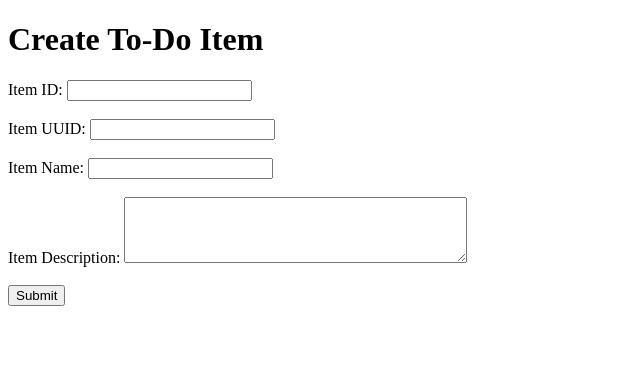
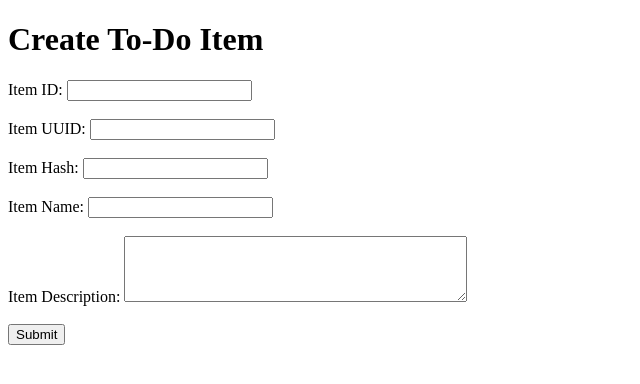
Before and after one commit to nidhishpareek/tutedude, a Flask app: page /todo in a window 1280 px wide. Shown: the top 384 px of the page, without its empty margins (0-640 px from the left). Run offline with Flask 3, Linux system fonts and the light colour scheme.

Commit message:
Add Item Hash field to To-Do form

```diff
--- a/devops/flask_mongo/templates/todo.html
+++ b/devops/flask_mongo/templates/todo.html
@@ -15,6 +15,10 @@
 
     <label for="item_uuid">Item UUID:</label>
     <input id="item_uuid" name="itemUUID" type="text" required>
+    <br><br>
+
+    <label for="item_hash">Item Hash:</label>
+    <input id="item_hash" name="itemHash" type="text" required>
     <br><br>
 
     <label for="item_name">Item Name:</label>
@@ -39,6 +43,7 @@
 
       const itemId = document.getElementById("item_id").value.trim();
       const itemUUID = document.getElementById("item_uuid").value.trim();
+      const itemHash = document.getElementById("item_hash").value.trim();
       const itemName = document.getElementById("item_name").value.trim();
       const itemDescription = document.getElementById("item_description").value.trim();
 
@@ -46,7 +51,7 @@
         const response = await fetch("/submittodoitem", {
           method: "POST",
           headers: { "Content-Type": "application/json" },
-          body: JSON.stringify({ itemId, itemUUID, itemName, itemDescription })
+          body: JSON.stringify({ itemId, itemUUID, itemHash, itemName, itemDescription })
         });
 
         const data = await response.json();
```
